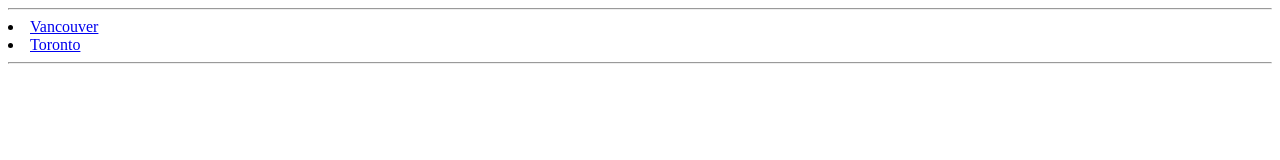
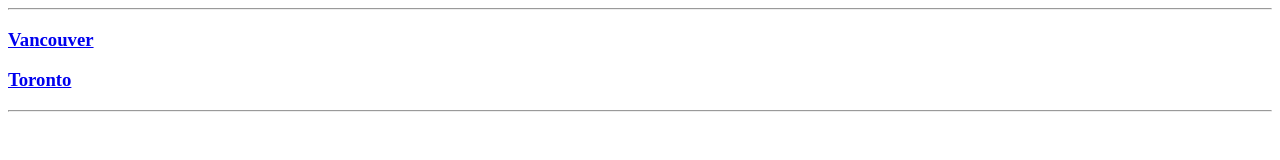
Before and after one commit to 805164/csci165, a plain HTML site: page lab4/lab4.html in a window 1280 px wide. Drawn offline with Linux system fonts and the light colour scheme.

Commit message:
Update lab4.html

```diff
--- a/lab4/lab4.html
+++ b/lab4/lab4.html
@@ -4,8 +4,8 @@
     </head>
 <body>
   <hr>
-    <li> <a href="cities/Vancouver.html"> Vancouver </a> </li>
-    <li> <a href="cities/Toronto.html"> Toronto </a> </li>
+     <a href="cities/Vancouver.html"> <h3> Vancouver </h3> </a>
+     <a href="cities/Toronto.html"> <h3> Toronto </h3> </a>
   <hr>
 </body>
 </html>
```
